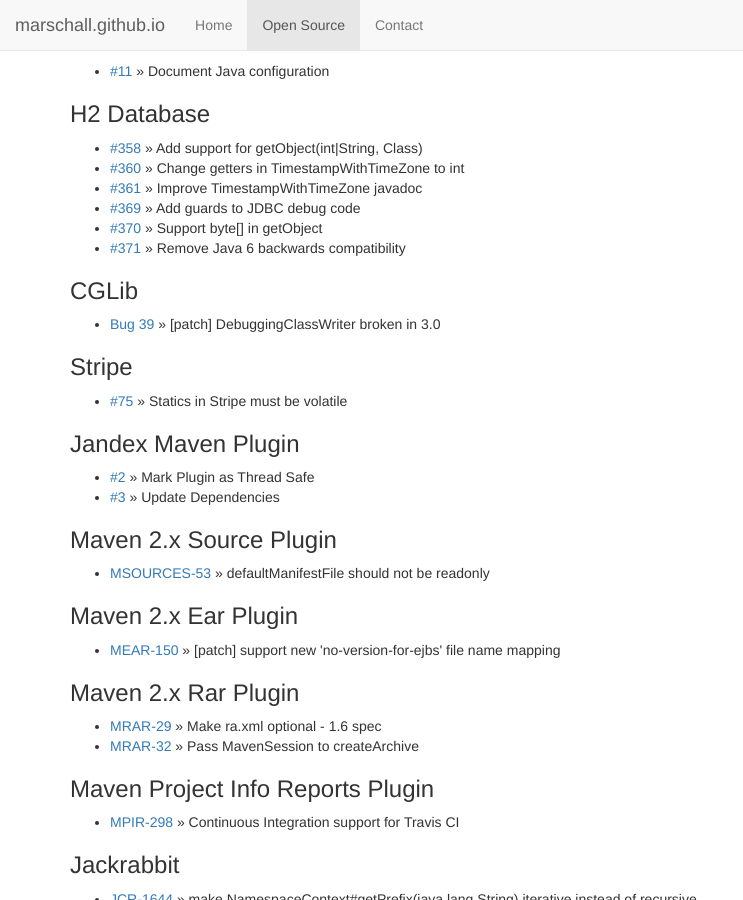
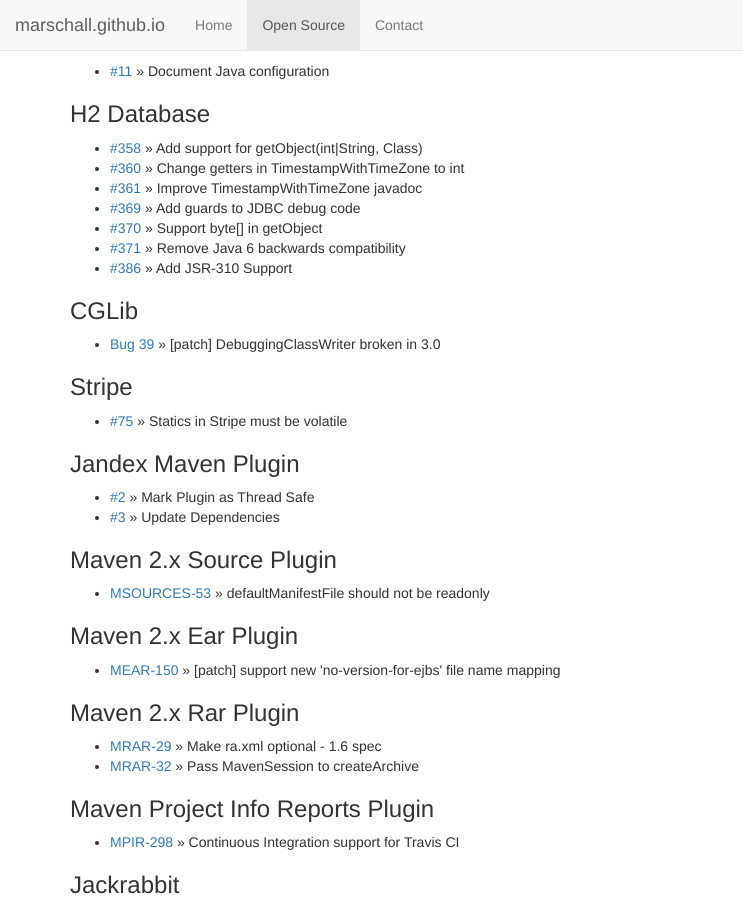
Before and after one commit to marschall/marschall.github.com, a Jekyll site: the page built from open-source.html, in a window 1280 px wide and 900 px high, scrolled down 4050 px. Shown: the whole window, without its empty margins (0-743 px from the left). Built offline with Jekyll 4.4.1, drawn with Linux system fonts in a browser that asks for light colours.

Commit message:
add h2#386

```diff
--- a/open-source.html
+++ b/open-source.html
@@ -260,6 +260,7 @@
   <li><a href="https://github.com/h2database/h2database/pull/369">#369</a> &raquo; Add guards to JDBC debug code</li>
   <li><a href="https://github.com/h2database/h2database/pull/370">#370</a> &raquo; Support byte[] in getObject</li>
   <li><a href="https://github.com/h2database/h2database/pull/371">#371</a> &raquo; Remove Java 6 backwards compatibility</li>
+  <li><a href="https://github.com/h2database/h2database/pull/386">#386</a> &raquo; Add JSR-310 Support</li>
 </ul>
 <h3>CGLib</h3>
 <ul>
```
